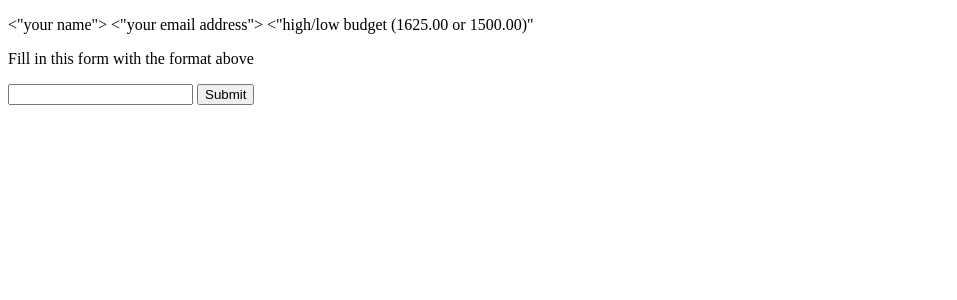
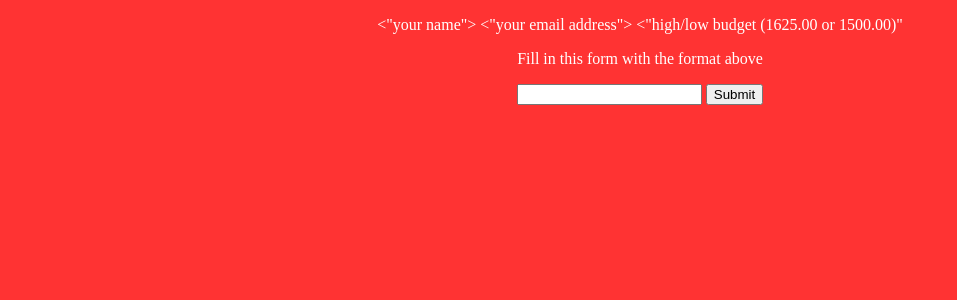
Before and after one commit to NathanMcMillan54/travel-website, a Flask app: page /booking in a window 1280 px wide. Shown: the top 300 px of the page, without its empty margins (0-957 px from the left). Run offline with Flask 2, Linux system fonts and the light colour scheme.

Commit message:
Added some CSS.

```diff
--- a/static/main.css
+++ b/static/main.css
@@ -0,0 +1,11 @@
+body {
+    background-color: #ff3333;
+}
+
+h2 {
+    color: #ffffff;
+}
+
+p {
+    color: #ffffff;
+}
--- a/templates/booking.html
+++ b/templates/booking.html
@@ -3,15 +3,18 @@
 <head>
     <meta charset="UTF-8">
     <title>Travel Website - Booking</title>
+    <link rel="stylesheet" href="static/main.css">
 </head>
 <body>
 
+<center>
     <form action="{{ url_for('booking') }}" method="post" autocomplete="off">
         <p>&#60"your name"&#62 &#60"your email address"&#62 &#60"high/low budget (1625.00 or 1500.00)"</p>
         <p>Fill in this form with the format above</p>
         <input type="text" name="Form">
         <input type="submit" value="Submit">
     </form>
+</center>
 
 </body>
 </html>
--- a/templates/index.html
+++ b/templates/index.html
@@ -7,6 +7,8 @@
 </head>
 <body>
 
+<h2>Travel Website</h2>
+
 <center>
     <div class="menu">
         <a href="/booking"> <button>Book trip</button></a>
```
Also changed, not shown: README.md. Lines whose indentation alone changed are shown as unchanged.
